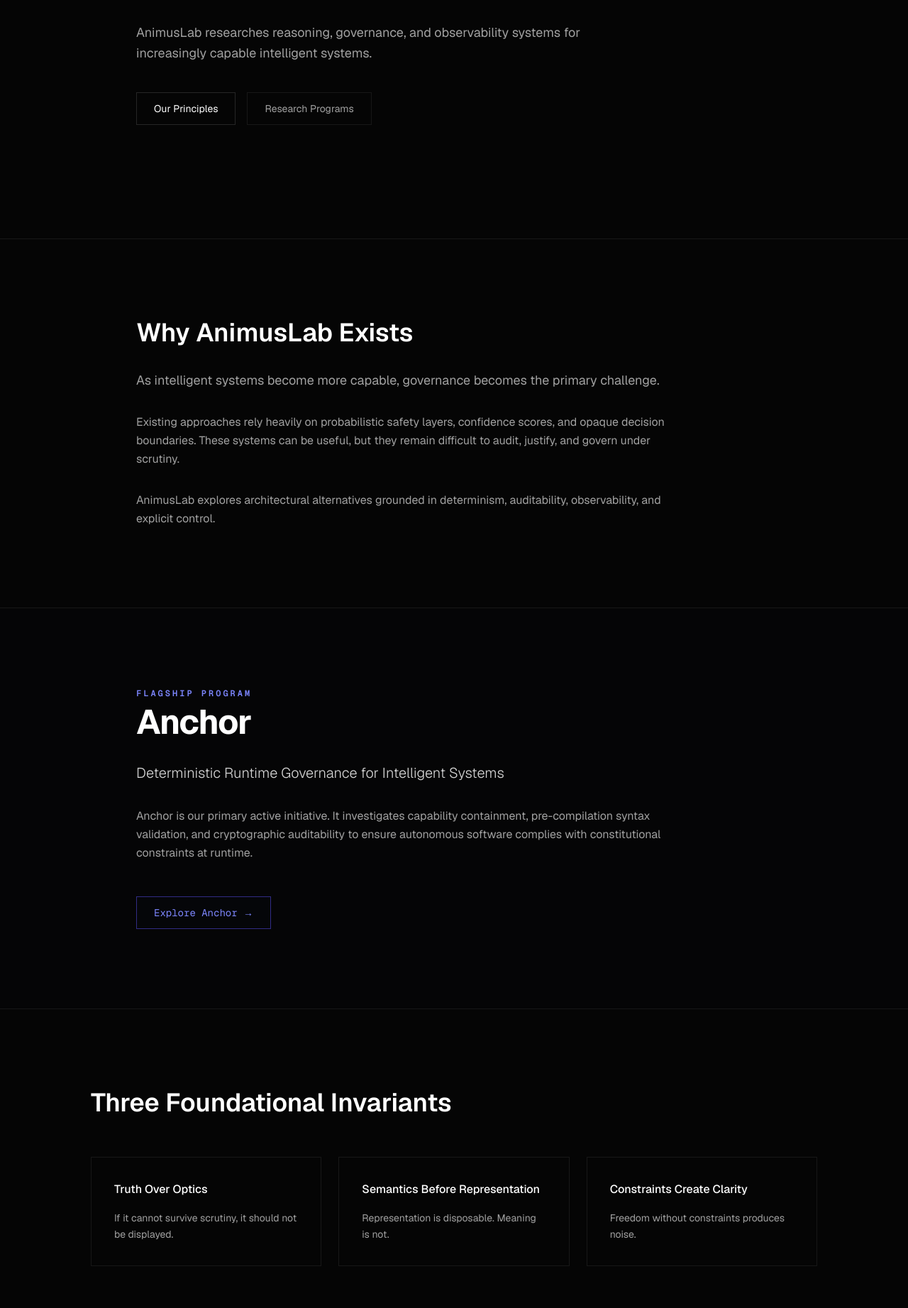
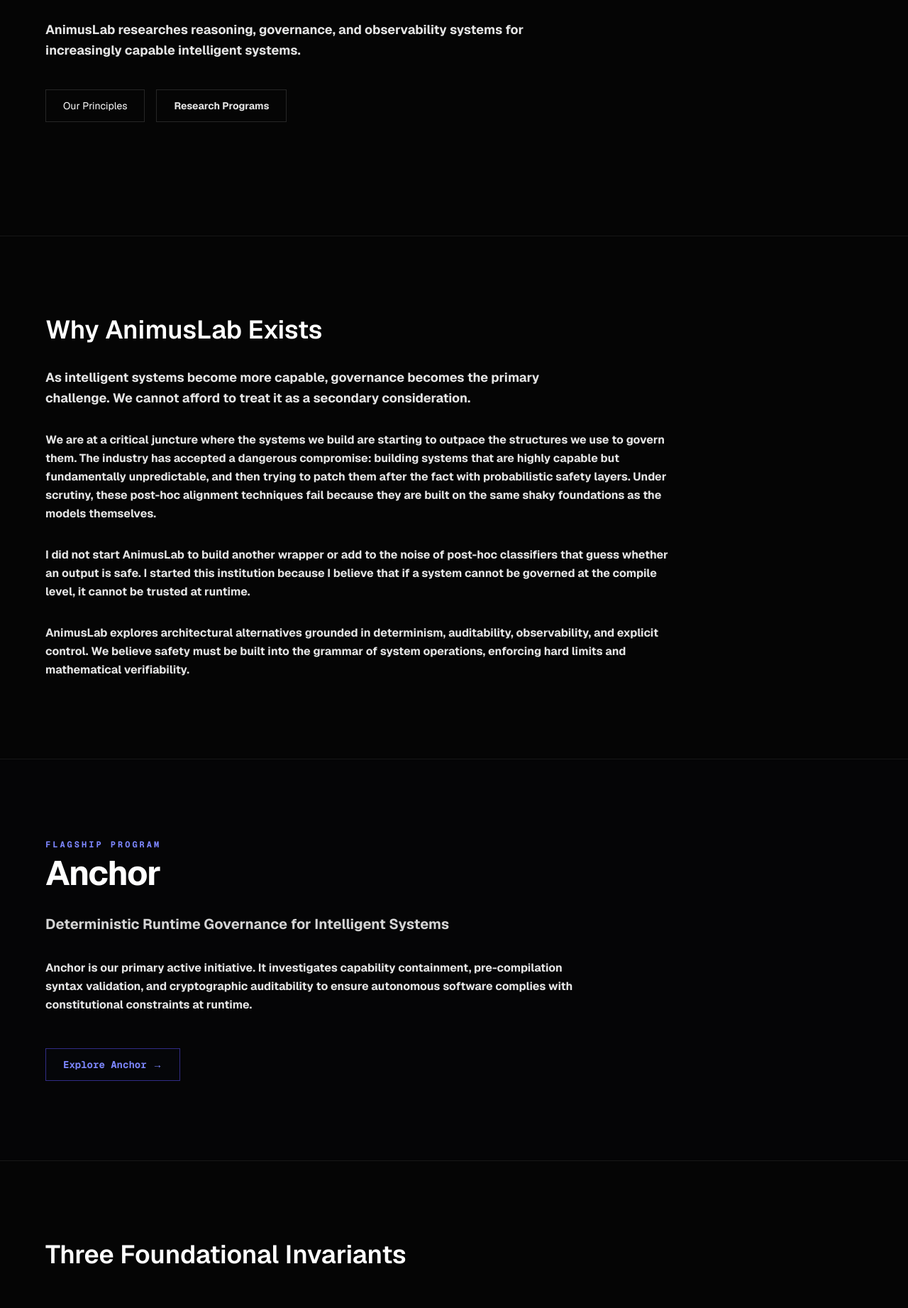
Before and after one commit to AnimusLab/animus-manifesto, a Next.js app: page / in a window 1280 px wide. Shown: the part 728-2571 px from the top of the page at 71% size. Built offline with nearby package versions, Linux system fonts and the light colour scheme.

Commit message:
feat: expand preamble, elaborate why section speech-style, rewrite research notes in first-person with detail, and implement git history timeline progress log

```diff
--- a/app/page.tsx
+++ b/app/page.tsx
@@ -11,24 +11,22 @@
 
         {/* HERO */}
         <section className="px-6 md:px-12 py-32 md:py-40">
-          <div className="max-w-4xl mx-auto">
+          <div className="max-w-6xl mx-auto">
             <div className="space-y-10">
 
               <div className="space-y-6">
-                <p className="text-sm uppercase tracking-[0.25em] text-neutral-500">
+                <p className="text-xs uppercase tracking-[0.25em] text-neutral-400 font-bold mb-6">
                   Independent Systems Research Institution
                 </p>
 
-                <h1 className="text-5xl md:text-7xl font-semibold text-white leading-tight tracking-tight">
-                  Building systems that remain truthful,
-                  auditable, governable, and understandable
+                <h1 className="text-4xl md:text-6xl lg:text-7xl font-semibold text-white leading-tight tracking-tight max-w-5xl">
+                  Building systems that remain truthful,<br className="hidden lg:inline" />
+                  auditable, governable, and understandable<br className="hidden lg:inline" />
                   under scrutiny.
                 </h1>
 
-                <p className="max-w-2xl text-lg text-neutral-400 leading-relaxed">
-                  AnimusLab researches reasoning,
-                  governance, and observability systems for
-                  increasingly capable intelligent systems.
+                <p className="max-w-3xl text-lg text-neutral-200 font-bold leading-relaxed">
+                  AnimusLab researches reasoning, governance, and observability systems for increasingly capable intelligent systems.
                 </p>
               </div>
 
@@ -42,7 +40,7 @@
 
                 <Link
                   href="/programs"
-                  className="border border-neutral-900 px-6 py-3 text-sm text-neutral-400 hover:text-white transition-colors"
+                  className="border border-neutral-800 px-6 py-3 text-sm text-neutral-200 hover:text-white transition-colors font-bold"
                 >
                   Research Programs
                 </Link>
@@ -53,30 +51,27 @@
 
         {/* WHY */}
         <section className="px-6 md:px-12 py-28 border-t border-neutral-900">
-          <div className="max-w-4xl mx-auto">
+          <div className="max-w-6xl mx-auto">
 
-            <div className="max-w-3xl space-y-8">
+            <div className="max-w-4xl space-y-8">
               <h2 className="text-3xl md:text-4xl font-semibold text-white">
                 Why AnimusLab Exists
               </h2>
 
-              <p className="text-lg text-neutral-400 leading-relaxed">
-                As intelligent systems become more capable,
-                governance becomes the primary challenge.
+              <p className="text-lg text-neutral-200 font-bold leading-relaxed max-w-3xl">
+                As intelligent systems become more capable, governance becomes the primary challenge. We cannot afford to treat it as a secondary consideration.
               </p>
 
-              <p className="text-neutral-400 leading-relaxed">
-                Existing approaches rely heavily on
-                probabilistic safety layers, confidence scores,
-                and opaque decision boundaries. These systems
-                can be useful, but they remain difficult to
-                audit, justify, and govern under scrutiny.
+              <p className="text-neutral-200 font-bold leading-relaxed">
+                We are at a critical juncture where the systems we build are starting to outpace the structures we use to govern them. The industry has accepted a dangerous compromise: building systems that are highly capable but fundamentally unpredictable, and then trying to patch them after the fact with probabilistic safety layers. Under scrutiny, these post-hoc alignment techniques fail because they are built on the same shaky foundations as the models themselves.
               </p>
 
-              <p className="text-neutral-400 leading-relaxed">
-                AnimusLab explores architectural alternatives
-                grounded in determinism, auditability,
-                observability, and explicit control.
+              <p className="text-neutral-200 font-bold leading-relaxed">
+                I did not start AnimusLab to build another wrapper or add to the noise of post-hoc classifiers that guess whether an output is safe. I started this institution because I believe that if a system cannot be governed at the compile level, it cannot be trusted at runtime.
+              </p>
+
+              <p className="text-neutral-200 font-bold leading-relaxed">
+                AnimusLab explores architectural alternatives grounded in determinism, auditability, observability, and explicit control. We believe safety must be built into the grammar of system operations, enforcing hard limits and mathematical verifiability.
               </p>
             </div>
 
@@ -85,10 +80,10 @@
 
         {/* FLAGSHIP PROGRAM */}
         <section className="px-6 md:px-12 py-28 border-t border-neutral-900 bg-[#07080c]/20">
-          <div className="max-w-4xl mx-auto font-sans">
+          <div className="max-w-6xl mx-auto font-sans">
             <div className="space-y-8">
               <div className="space-y-2">
-                <span className="text-xs uppercase tracking-[0.25em] text-indigo-400 font-mono font-semibold block">
+                <span className="text-xs uppercase tracking-[0.25em] text-indigo-400 font-mono font-bold block">
                   Flagship Program
                 </span>
                 <h2 className="text-4xl md:text-5xl font-bold text-white tracking-tight">
@@ -96,20 +91,18 @@
                 </h2>
               </div>
 
-              <p className="text-xl text-neutral-300 font-light leading-relaxed max-w-3xl">
+              <p className="text-xl text-neutral-300 font-bold leading-relaxed max-w-3xl">
                 Deterministic Runtime Governance for Intelligent Systems
               </p>
 
-              <p className="text-neutral-400 leading-relaxed max-w-3xl">
-                Anchor is our primary active initiative. It investigates capability containment,
-                pre-compilation syntax validation, and cryptographic auditability to ensure autonomous
-                software complies with constitutional constraints at runtime.
+              <p className="text-neutral-200 font-bold leading-relaxed max-w-3xl">
+                Anchor is our primary active initiative. It investigates capability containment, pre-compilation syntax validation, and cryptographic auditability to ensure autonomous software complies with constitutional constraints at runtime.
               </p>
 
               <div className="pt-4">
                 <Link
                   href="/anchor"
-                  className="inline-flex items-center gap-2 border border-indigo-900 bg-[#07080c]/50 px-6 py-3 text-sm text-indigo-400 hover:text-indigo-300 hover:border-indigo-800 transition-colors font-mono"
+                  className="inline-flex items-center gap-2 border border-indigo-900 bg-[#07080c]/50 px-6 py-3 text-sm text-indigo-400 hover:text-indigo-300 hover:border-indigo-800 transition-colors font-mono font-bold"
                 >
                   Explore Anchor →
                 </Link>
@@ -120,7 +113,7 @@
 
         {/* PRINCIPLES */}
         <section className="px-6 md:px-12 py-28 border-t border-neutral-900">
-          <div className="max-w-5xl mx-auto space-y-14">
+          <div className="max-w-6xl mx-auto space-y-14">
 
             <div>
               <h2 className="text-3xl md:text-4xl font-semibold text-white">
@@ -131,35 +124,32 @@
             <div className="grid md:grid-cols-3 gap-6">
 
               <div className="border border-neutral-900 p-8">
-                <h3 className="text-white font-medium mb-4">
+                <h3 className="text-white font-bold mb-4">
                   Truth Over Optics
                 </h3>
 
-                <p className="text-neutral-400 text-sm leading-relaxed">
-                  If it cannot survive scrutiny,
-                  it should not be displayed.
+                <p className="text-neutral-200 text-sm leading-relaxed font-bold">
+                  If it cannot survive scrutiny, it should not be displayed.
                 </p>
               </div>
 
               <div className="border border-neutral-900 p-8">
-                <h3 className="text-white font-medium mb-4">
+                <h3 className="text-white font-bold mb-4">
                   Semantics Before Representation
                 </h3>
 
-                <p className="text-neutral-400 text-sm leading-relaxed">
-                  Representation is disposable.
-                  Meaning is not.
+                <p className="text-neutral-200 text-sm leading-relaxed font-bold">
+                  Representation is disposable. Meaning is not.
                 </p>
               </div>
 
               <div className="border border-neutral-900 p-8">
-                <h3 className="text-white font-medium mb-4">
+                <h3 className="text-white font-bold mb-4">
                   Constraints Create Clarity
                 </h3>
 
-                <p className="text-neutral-400 text-sm leading-relaxed">
-                  Freedom without constraints
-                  produces noise.
+                <p className="text-neutral-200 text-sm leading-relaxed font-bold">
+                  Freedom without constraints produces noise.
                 </p>
               </div>
 
@@ -167,7 +157,7 @@
 
             <Link
               href="/constitution"
-              className="inline-block text-white hover:text-indigo-400 transition-colors font-mono text-sm"
+              className="inline-block text-white hover:text-indigo-400 transition-colors font-mono text-sm font-bold"
             >
               View the full Constitution →
             </Link>
@@ -177,7 +167,7 @@
 
         {/* PROGRAMS */}
         <section className="px-6 md:px-12 py-28 border-t border-neutral-900">
-          <div className="max-w-5xl mx-auto space-y-14">
+          <div className="max-w-6xl mx-auto space-y-14">
 
             <h2 className="text-3xl md:text-4xl font-semibold text-white">
               Research Programs
@@ -187,20 +177,18 @@
 
               <div className="border border-neutral-900 p-8 flex flex-col justify-between">
                 <div>
-                  <h3 className="text-2xl font-semibold text-white mb-4">
+                  <h3 className="text-2xl font-bold text-white mb-4">
                     ANIMUS
                   </h3>
 
-                  <p className="text-neutral-400 leading-relaxed text-sm mb-6">
-                    Foundational research program exploring
-                    deterministic reasoning, symbolic
-                    verification, and domain-agnostic cognition.
+                  <p className="text-neutral-200 leading-relaxed text-sm mb-6 font-bold">
+                    Foundational research program exploring deterministic reasoning, symbolic verification, and domain-agnostic cognition.
                   </p>
                 </div>
 
                 <Link
                   href="/programs"
-                  className="text-xs font-mono text-neutral-400 hover:text-white transition-colors inline-block mt-auto"
+                  className="text-xs font-mono text-neutral-200 hover:text-white transition-colors inline-block mt-auto font-bold"
                 >
                   Explore Program →
                 </Link>
@@ -208,20 +196,18 @@
 
               <div className="border border-indigo-900 bg-[#07080c]/30 p-8 flex flex-col justify-between shadow-[0_0_15px_rgba(99,102,241,0.02)]">
                 <div>
-                  <h3 className="text-2xl font-semibold text-white mb-4">
+                  <h3 className="text-2xl font-bold text-white mb-4">
                     Anchor
                   </h3>
 
-                  <p className="text-neutral-400 leading-relaxed text-sm mb-6">
-                    Governance infrastructure for intelligent
-                    systems focused on capability resolution,
-                    auditability, and execution control.
+                  <p className="text-neutral-200 leading-relaxed text-sm mb-6 font-bold">
+                    Governance infrastructure for intelligent systems focused on capability resolution, auditability, and execution control.
                   </p>
                 </div>
 
                 <Link
                   href="/anchor"
-                  className="text-xs font-mono text-indigo-400 hover:text-indigo-300 transition-colors inline-block mt-auto"
+                  className="text-xs font-mono text-indigo-400 hover:text-indigo-300 transition-colors inline-block mt-auto font-bold"
                 >
                   Explore Suite →
                 </Link>
@@ -229,21 +215,18 @@
 
               <div className="border border-neutral-900 p-8 flex flex-col justify-between">
                 <div>
-                  <h3 className="text-2xl font-semibold text-white mb-4">
+                  <h3 className="text-2xl font-bold text-white mb-4">
                     Shadow Watch
                   </h3>
 
-                  <p className="text-neutral-400 leading-relaxed text-sm mb-6">
-                    Observability infrastructure researching
-                    behavioral verification, session trust,
-                    forensic telemetry, and institutional
-                    accountability.
+                  <p className="text-neutral-200 leading-relaxed text-sm mb-6 font-bold">
+                    Observability infrastructure researching behavioral verification, session trust, forensic telemetry, and institutional accountability.
                   </p>
                 </div>
 
                 <Link
                   href="/programs"
-                  className="text-xs font-mono text-neutral-400 hover:text-white transition-colors inline-block mt-auto"
+                  className="text-xs font-mono text-neutral-200 hover:text-white transition-colors inline-block mt-auto font-bold"
                 >
                   Explore Program →
                 </Link>
@@ -253,7 +236,7 @@
 
             <Link
               href="/programs"
-              className="inline-block text-white hover:text-neutral-400 transition-colors"
+              className="inline-block text-white hover:text-neutral-200 transition-colors font-bold"
             >
               View all programs →
             </Link>
@@ -271,20 +254,19 @@
 
             <div className="border border-neutral-900 p-8 space-y-5">
 
-              <p className="text-sm uppercase tracking-wider text-neutral-500">
+              <p className="text-sm uppercase tracking-wider text-neutral-400 font-bold">
                 Latest Publication
               </p>
 
-              <h3 className="text-2xl text-white">
-                Anchor: Governance Infrastructure
-                for Intelligent Systems
+              <h3 className="text-2xl text-white font-bold">
+                Anchor: Constitutional Governance Infrastructure for Intelligent Systems
               </h3>
 
-              <p className="text-neutral-400">
+              <p className="text-neutral-200 font-bold">
                 Published on Zenodo.
               </p>
 
-              <p className="text-sm text-neutral-500">
+              <p className="text-sm text-neutral-300 font-bold">
                 106 views · 76 downloads
               </p>
 
@@ -292,7 +274,7 @@
 
             <Link
               href="/research"
-              className="inline-block text-white hover:text-neutral-400 transition-colors"
+              className="inline-block text-white hover:text-neutral-200 transition-colors font-bold"
             >
               View research archive →
             </Link>
@@ -305,29 +287,45 @@
           <div className="max-w-4xl mx-auto space-y-12">
 
             <h2 className="text-3xl md:text-4xl font-semibold text-white">
-              Institutional Progress
+              Institutional Progress & Git Ledger
             </h2>
+
+            <p className="text-neutral-200 font-bold leading-relaxed max-w-3xl">
+              This timeline is derived dynamically from our repository git history, serving as a transparent, immutable log of our research and development velocity.
+            </p>
 
             <div className="space-y-10">
 
-              <div>
-                <p className="text-sm text-neutral-500 mb-2">2025</p>
-                <p className="text-white">AnimusLab Founded</p>
+              <div className="border-l border-neutral-950 pl-6 space-y-2">
+                <p className="text-xs font-mono text-indigo-400 font-bold">May 19, 2026</p>
+                <h4 className="text-white font-bold text-lg">Foundation & Architecture Launch</h4>
+                <p className="text-sm text-neutral-200 font-bold leading-relaxed">
+                  Established the AnimusLab core platform and published the initial specifications for the Anchor governance system. Initiated the transition from theoretical safety research to deterministic runtime systems.
+                </p>
               </div>
 
-              <div>
-                <p className="text-sm text-neutral-500 mb-2">2025</p>
-                <p className="text-white">ANIMUS Research Initiated</p>
+              <div className="border-l border-neutral-950 pl-6 space-y-2">
+                <p className="text-xs font-mono text-indigo-400 font-bold">May 20, 2026</p>
+                <h4 className="text-white font-bold text-lg">Interactive Simulator & AST Telemetry</h4>
+                <p className="text-sm text-neutral-200 font-bold leading-relaxed">
+                  Deployed interactive execution replays and simulated sandboxing boundaries. Integrated support for AST scanning via Tree-Sitter adapters to detect unsafe instructions before code execution.
+                </p>
               </div>
 
-              <div>
-                <p className="text-sm text-neutral-500 mb-2">2026</p>
-                <p className="text-white">Anchor Preprint Published</p>
+              <div className="border-l border-neutral-950 pl-6 space-y-2">
+                <p className="text-xs font-mono text-indigo-400 font-bold">June 1, 2026</p>
+                <h4 className="text-white font-bold text-lg">Multi-Page Restructuring</h4>
+                <p className="text-sm text-neutral-200 font-bold leading-relaxed">
+                  Restructured the homepage into a minimal systems index. Formally deployed pages for the Constitution, About charter, sitemaps, and dynamic Research pipelines.
+                </p>
               </div>
 
-              <div>
-                <p className="text-sm text-neutral-500 mb-2">2026</p>
-                <p className="text-white">Shadow Watch Prototype Completed</p>
+              <div className="border-l border-neutral-950 pl-6 space-y-2">
+                <p className="text-xs font-mono text-indigo-400 font-bold">June 3, 2026</p>
+                <h4 className="text-white font-bold text-lg">Constitution Expansion & Centering</h4>
+                <p className="text-sm text-neutral-200 font-bold leading-relaxed">
+                  Expanded the Constitution to 18 articles incorporating institutional framework rules, design invariants, and verified domain topology grids. Refactored layout styles to center all elements and improve read clarity.
+                </p>
               </div>
 
             </div>
@@ -347,7 +345,7 @@
 
               <a
                 href="mailto:tan@animuslab.dev"
-                className="block text-neutral-400 hover:text-white transition-colors"
+                className="block text-neutral-200 hover:text-white transition-colors font-bold"
               >
                 tan@animuslab.dev
               </a>
@@ -356,7 +354,7 @@
                 href="https://github.com/AnimusLab"
                 target="_blank"
                 rel="noopener noreferrer"
-                className="block text-neutral-400 hover:text-white transition-colors"
+                className="block text-neutral-200 hover:text-white transition-colors font-bold"
               >
                 github.com/AnimusLab
               </a>
```
Also changed, not shown: app/constitution/page.tsx (+6 -3 lines), content/notes/sovereign-relay-protocol.md (+5 -3 lines), content/notes/three-tier-forensic-persistence.md (+4 -6 lines), content/notes/tree-sitter-ast-evaluation.md (+5 -3 lines).
